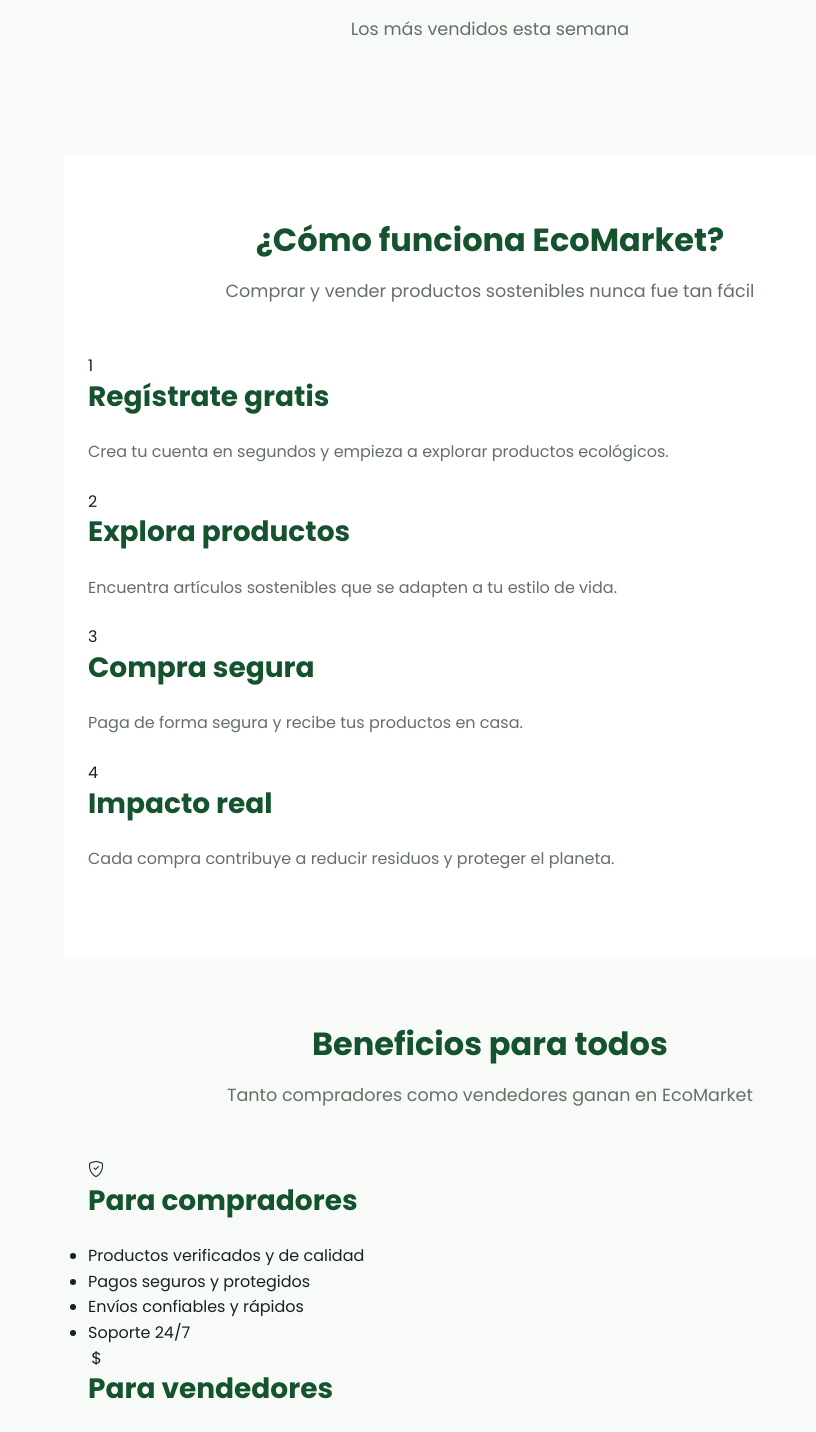
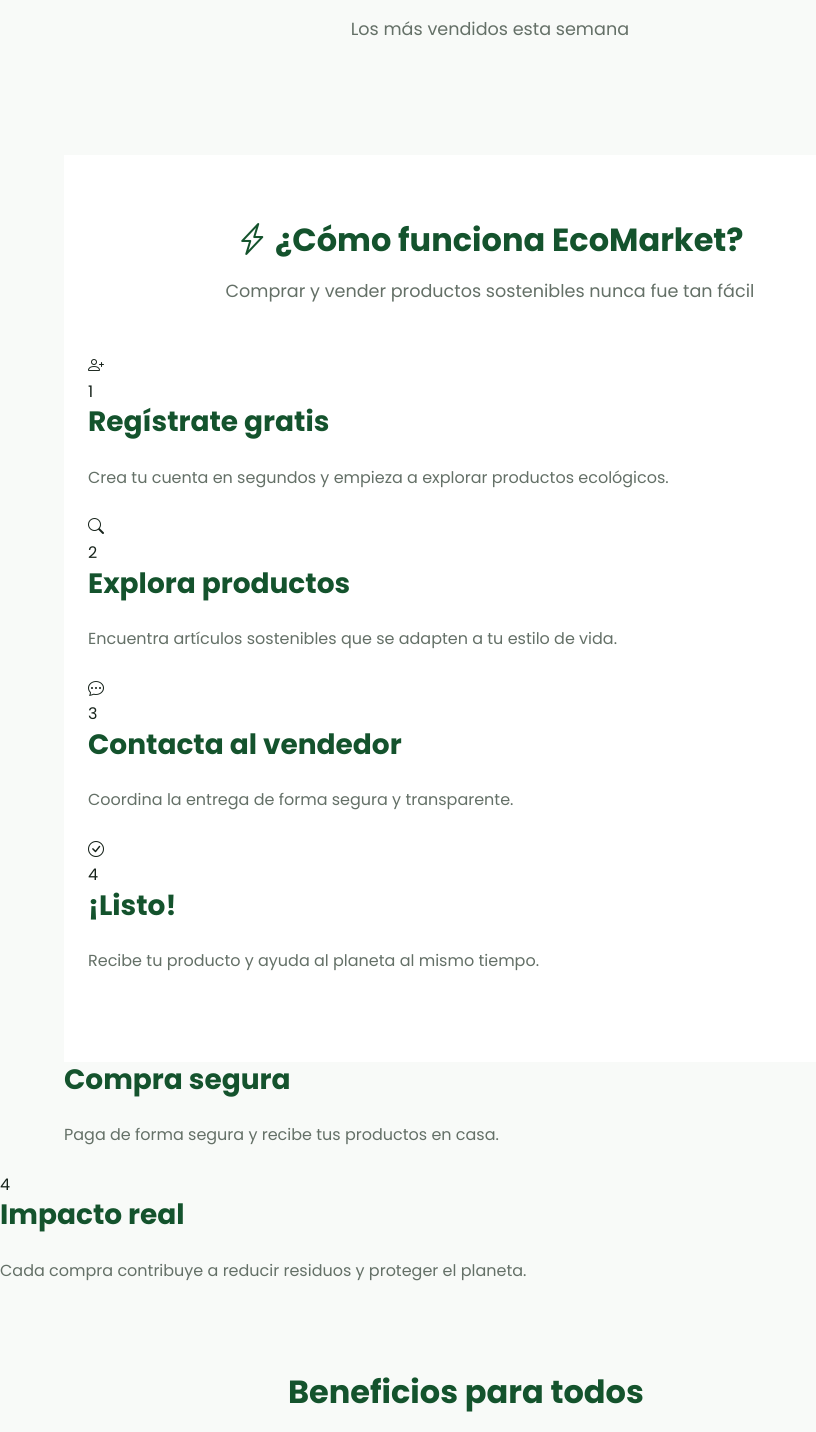
Before and after one commit to xdelepepe36-xd/EcoMarket, a Flask app: page / in a window 1280 px wide. Shown: the part 2808-4240 px from the top of the page, without its empty margins (0-816 px from the left). Run offline with Flask 3, Linux system fonts and the light colour scheme; data comes from the database, SQL or seed files in the repository; data that the repository does not hold is empty.

Commit message:
Mejorar sección 'Cómo funciona' con iconos y animaciones

```diff
--- a/templates/index.html
+++ b/templates/index.html
@@ -176,22 +176,45 @@
 <section class="section" style="background: var(--blanco);">
     <div class="container">
         <div class="section-title">
-            <h2>¿Cómo funciona EcoMarket?</h2>
+            <h2><i class="bi bi-lightning-charge"></i> ¿Cómo funciona EcoMarket?</h2>
             <p>Comprar y vender productos sostenibles nunca fue tan fácil</p>
         </div>
         <div class="como-funciona-grid">
-            <div class="como-funciona-card">
+            <div class="como-funciona-card animate-fade-in-up" style="animation-delay: 0.1s">
+                <div class="como-funciona-icon">
+                    <i class="bi bi-person-plus"></i>
+                </div>
                 <div class="como-funciona-number">1</div>
                 <h3>Regístrate gratis</h3>
                 <p>Crea tu cuenta en segundos y empieza a explorar productos ecológicos.</p>
             </div>
-            <div class="como-funciona-card">
+            <div class="como-funciona-card animate-fade-in-up" style="animation-delay: 0.2s">
+                <div class="como-funciona-icon">
+                    <i class="bi bi-search"></i>
+                </div>
                 <div class="como-funciona-number">2</div>
                 <h3>Explora productos</h3>
                 <p>Encuentra artículos sostenibles que se adapten a tu estilo de vida.</p>
             </div>
-            <div class="como-funciona-card">
+            <div class="como-funciona-card animate-fade-in-up" style="animation-delay: 0.3s">
+                <div class="como-funciona-icon">
+                    <i class="bi bi-chat-dots"></i>
+                </div>
                 <div class="como-funciona-number">3</div>
+                <h3>Contacta al vendedor</h3>
+                <p>Coordina la entrega de forma segura y transparente.</p>
+            </div>
+            <div class="como-funciona-card animate-fade-in-up" style="animation-delay: 0.4s">
+                <div class="como-funciona-icon">
+                    <i class="bi bi-check-circle"></i>
+                </div>
+                <div class="como-funciona-number">4</div>
+                <h3>¡Listo!</h3>
+                <p>Recibe tu producto y ayuda al planeta al mismo tiempo.</p>
+            </div>
+        </div>
+    </div>
+</section>
                 <h3>Compra segura</h3>
                 <p>Paga de forma segura y recibe tus productos en casa.</p>
             </div>
```
